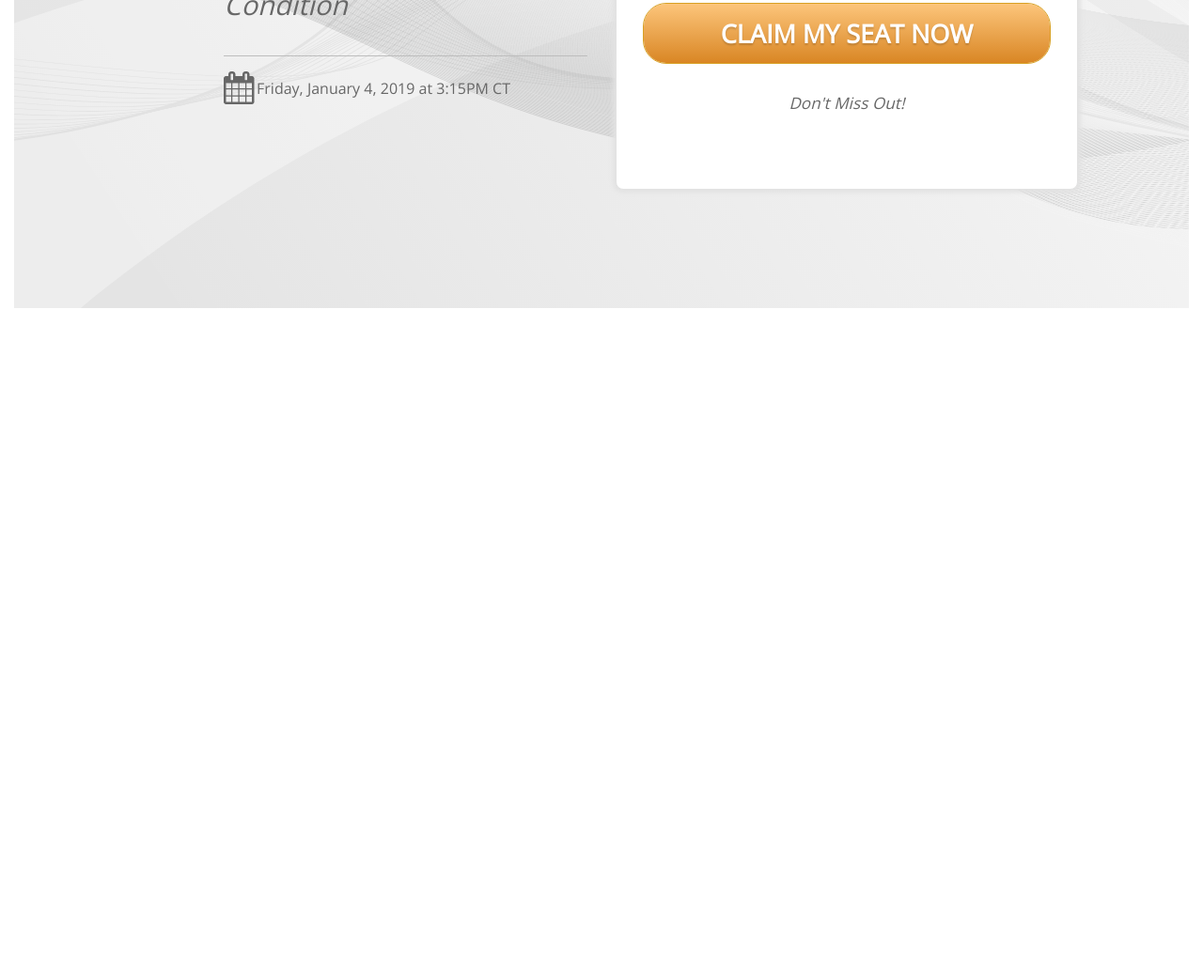
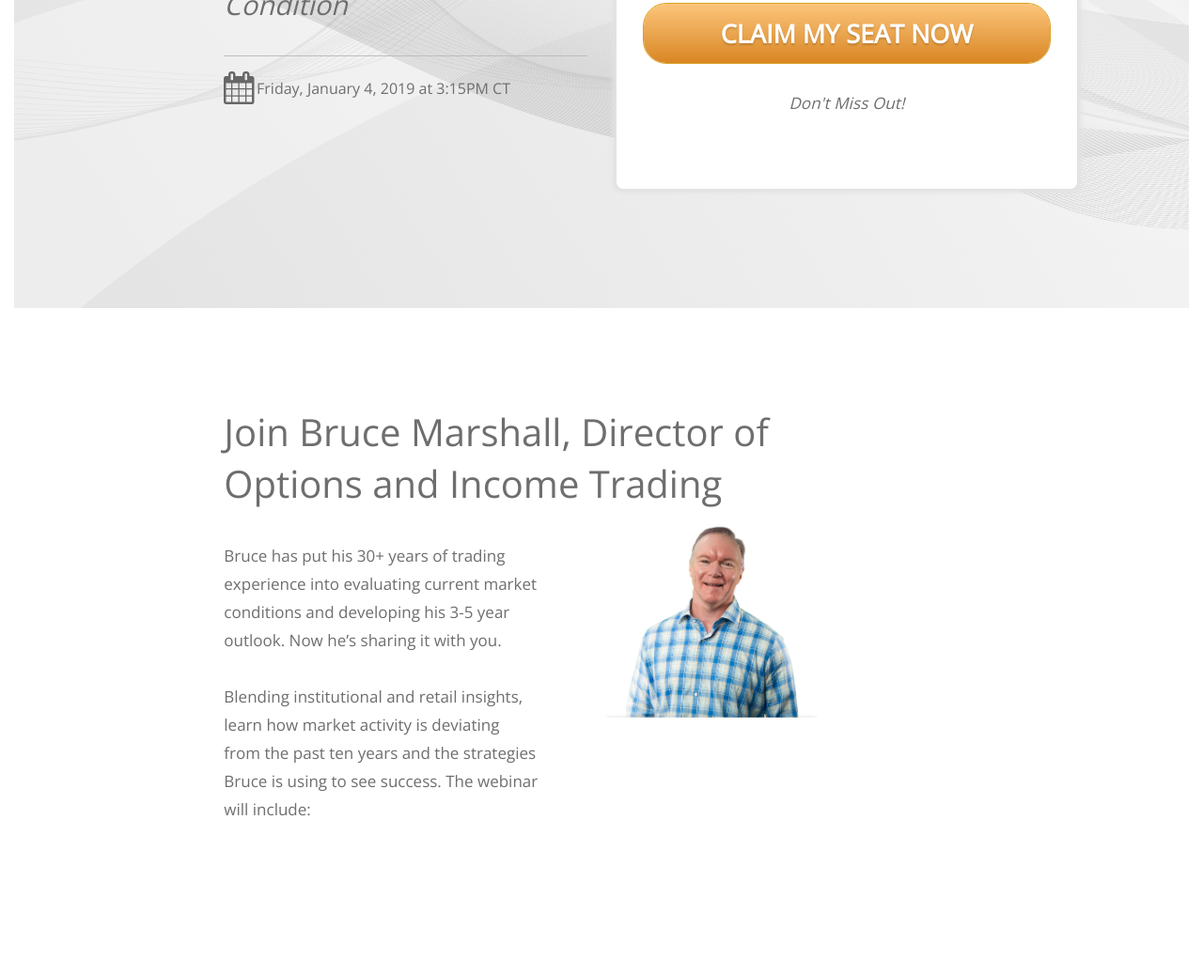
Before and after one commit to davidho104/bruce-mentorship, a plain HTML site: page index.html in a window 1280 px wide. Shown: the part 616-1653 px from the top of the page at 94% size. Before the commit the page ends 944 px from the top, so only its background shows below. Drawn offline with nearby package versions, Linux system fonts and the light colour scheme.

Commit message:
Second page updates

```diff
--- a/assets/style.css
+++ b/assets/style.css
@@ -2,17 +2,15 @@
     font-family: 'Open Sans'
 }
 nav{
-    /* left: 0px; */
     width: 100%;
     height: 148px;
     background: #0C2434 0% 0% no-repeat padding-box;
-    /* float:center; */
-    /* text-align: center; */
 }
 .first-body{
     padding-top: 104px;
+    padding-bottom: 230px;
     width: 100%;
-    height: 796px;
+    /* height: 796px; */
     background: transparent url('./img/Group\ 2138.png') 0% 0% no-repeat padding-box;
 }
 #first-text{
@@ -20,16 +18,15 @@ nav{
     font: bold 40px 'Open Sans';
     text-shadow: 0px 1px, 1.5px 0px, 1px 0.5px;
     letter-spacing: 3px;
-    color: #676767;
+    color: #6e6e6e;
 }
 #second-text{
     padding-top: 16px;
     padding-bottom: 35px;
     font: italic 29px 'Open Sans';
-    color: #676767;
+    color: #6e6e6e;
 }
 #line-decoration{
-    /* padding: 23px 0px 0px 0px; */
     border-bottom: 1.5px solid #bdbdbd;
 }
 #calendar{
@@ -37,7 +34,7 @@ nav{
 }
 #date{
     padding-top: 22px;
-    color: #676767;
+    color: #6e6e6e;
 }
 .form-box{
     width: 492px;
@@ -45,7 +42,6 @@ nav{
     border: 1px solid #E2E2E2;
     border-radius: 8px;
     background: white;
-    /* box-shadow: 5px 5px #E2E2E2; */
     box-shadow: 0px 0px 5px 3px #E2E2E2;
 }
 .form-description{
@@ -54,14 +50,14 @@ nav{
     font: bold 18px 'Open Sans';
     text-shadow: 0px 1px, 1px 0px, 1px 1px;
     letter-spacing: 2.6px;
-    color: #676767;
+    color: #6e6e6e;
 }
 .form-date{
     padding-top: 28px;
     text-align: center;
     text-align: center;
     font: 22px 'Open Sans';
-    color: #676767;
+    color: #6e6e6e;
 }
 #name-input{
     padding: 42px 0px 6px 0px;
@@ -69,6 +65,9 @@ nav{
 #email-input{
     padding: 0px 0px 30px 0px;
 }
+/* ::placeholder{
+    color: #CCCCCC;
+} */
 .claim-button{
     width: 100%;
     height: 65px;
@@ -89,14 +88,31 @@ form{
     text-align: center;
     font: italic 17px 'Open Sans';
     letter-spacing: 0.1px;
-    color: #676767;
+    color: #6e6e6e;
 }
 .form-control{
     height:60px;
     font-size: 15px;
     font-weight: 100;
 }
-
+.second-header{
+    text-align: left;
+    font: 40px 'Open Sans';
+    color: #6e6e6e;
+}
+.paragraph{
+    padding-top: 35px;
+    /* padding-right: 25px; */
+    font: 17px/30px 'Open Sans';
+    color: #6e6e6e;
+}
+#portrait-container{
+    height: 495px;
+    /* width: auto; */
+}
+#portrait{
+    width: 160%;
+}
 
 
 
--- a/index.html
+++ b/index.html
@@ -25,7 +25,6 @@
                         </div>
                         <div class="col-xs-1 col-sm-1 col-md-1 col-lg-1 col-xl-1" id="calendar"><img src="./assets/img/Group 2084.png"></div>
                         <div class="col-xs-11 col-sm-11 col-md-11 col-lg-11 col-xl-11" id="date">Friday, January 4, 2019 at 3:15PM CT</div>
-
                     </div>
                 </div>
                 <div class="col-xs-3 col-sm-3 col-md-3 col-lg-3 col-xl-3">
@@ -39,8 +38,6 @@
                             <div class="form-group" id="email-input">
                                 <input type="email" class="form-control" id="auto-email" aria-describedby="emailHelp" placeholder="EMAIL ADDRESS" name=EMAIL@EMAIL.COM required autocomplete="EMAIL@EMAIL.COM">
                             </div>
-    <!-- <input id="auto-name" class="form-name" type="text" name="FIRSTNAME" placeholder="NAME" required autocomplete="FIRSTNAME">
-    <input id="auto-email" class="form-email" type="email" name="EMAIL@EMAIL.COM" placeholder="EMAIL ADDRESS" required autocomplete="EMAIL@EMAIL.COM"> -->
                             <button type="submit" class="btn btn-primary claim-button">CLAIM MY SEAT NOW</button>
                         </form>
                         <script>
@@ -56,6 +53,38 @@
                 </div>
             </div>
         </div>
+        <div class="container-fluid">
+            <div class="row">
+                <div class="col-xs-2 col-sm-2 col-md-2 col-lg-2 col-xl-2"></div>
+                <div class="col-xs-7 col-sm-7 col-md-7 col-lg-7 col-xl-7">
+                    <div class="second-header">Join Bruce Marshall, Director of Options and Income Trading</div>
+                    <div class="row">
+                        <div class="col-xs-6 col-sm-6 col-md-6 col-lg-6 col-xl-6">
+                            <div class="paragraph">Bruce has put his 30+ years of trading experience into evaluating current market conditions and developing his 3-5 year outlook. Now he’s sharing it with you. <br><br> Blending institutional and retail insights, learn how market activity is deviating from the past ten years and the strategies Bruce is using to see success. The webinar will include:</div>
+                        </div>
+                        <div class="col-xs-4 col-sm-4 col-md-4 col-lg-4 col-xl-4">
+                            <div class="container-fluid" id="portrait-container">
+                                <div class="container"><img src="./assets/img/Group 2137.png" id="portrait"></div>
+                            </div>
+                        </div>
+
+                <!-- <div class="paragraph">Bruce has put his 30+ years of trading experience into evaluating current market conditions and developing his 3-5 year outlook. Now he’s sharing it with you. <br><br> Blending institutional and retail insights, learn how market activity is deviating from the past ten years and the strategies Bruce is using to see success. The webinar will include:</div>
+
+                <div class="divider-one"></div>
+                <div class="divider-two"> The webinar will include: </div>
+                <div class="divider-three"></div>
+                <div class="checkmark">✔<br><br><br><br>✔<br><br><br><br>✔<br><br><br><br><br><br>✔</div>
+                <div class="list-includes">Game planning for the next 36 months <br><br> How to use the Greeks to defend your trades <br><br> Beta weight techniques to identify risks, opportunities and how to take advantage of those opportunities <br><br> Portfolio management based on institutional, market-moving activity, creating trading opportunities for retail traders</div>
+                <div class="addition"></div>
+                <div class="bonus">Bonus: Sneak peek at the strategy Bruce is currently using in these volatile markets that has had over a 70% success rate</div>
+                <div class="bonus-border"></div>
+                <div class="footer"></div>
+                <img class="footer-logo" src="./assets/img/Trademark-ST-Logo-White.png" alt="Logo">
+                <div class="footer-divider"></div>
+                <div class="footer-info"><a class="email-link" href="mailto:support@simplertrading.com">support@simplertrading.com</a> &nbsp; - &nbsp;  4300 N Quinlan Park Rd &nbsp; - &nbsp; Austin, TX 78732 &nbsp; - &nbsp; 512-266-8659</div> -->
+        </div>
     </div>
+    <div class="col-xs-2 col-sm-2 col-md-2 col-lg-2 col-xl-2"></div>
+
 </body>
 </html>
```
